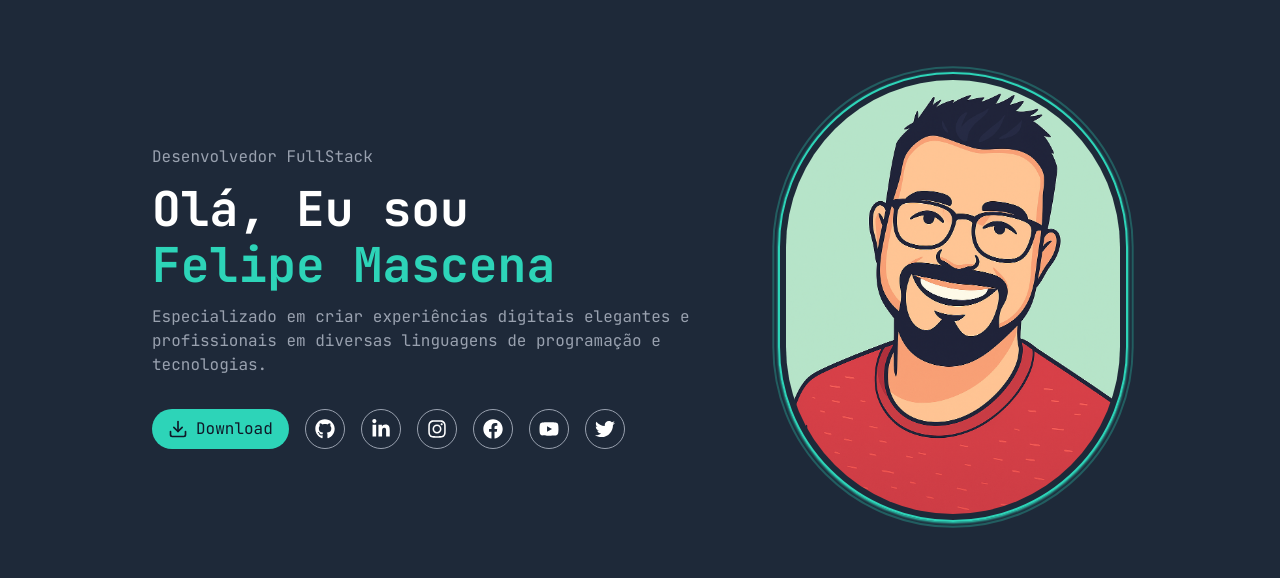
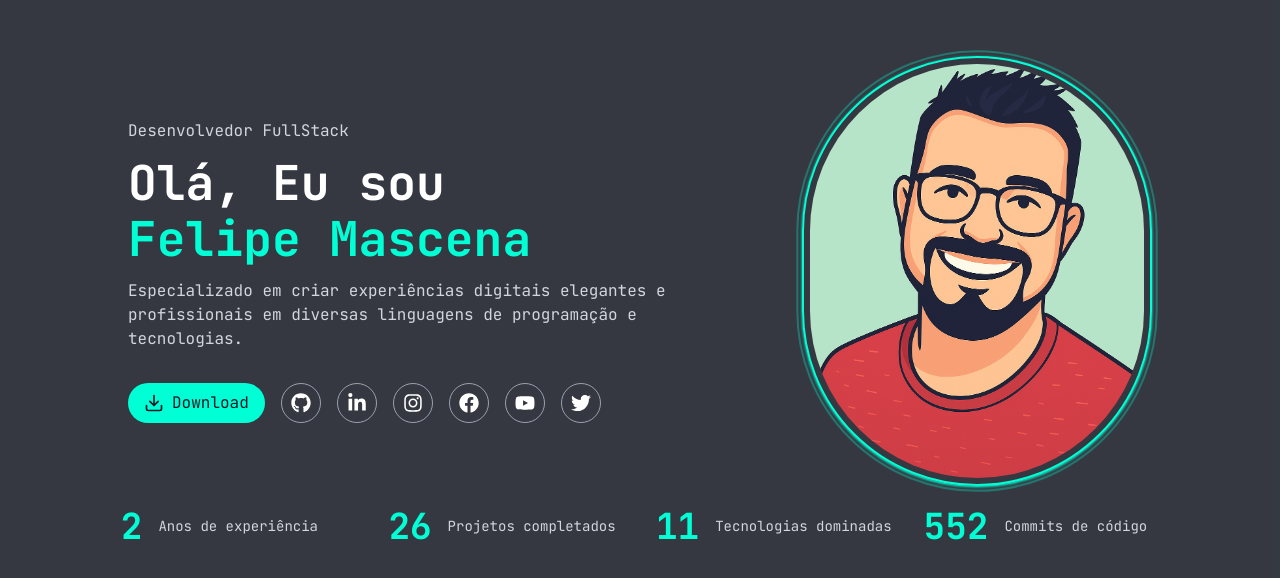
Before and after one commit to fmascena-dev/portfolio_next, a Next.js app: page / in a window 1280 px wide. Shown: the top 578 px of the page. Built offline with nearby package versions, Linux system fonts and the light colour scheme.

Commit message:
feat: adicionando elementos na Home

```diff
--- a/src/components/Hero.tsx
+++ b/src/components/Hero.tsx
@@ -1,41 +1,46 @@
 "use client";
 
-import { socialLinks } from "@/lib/constants";
+import { socialLinks, stats } from "@/lib/constants";
 import { motion } from "framer-motion";
 import { Download } from "lucide-react";
 import Image from "next/image";
-import meuAvatar from "../assets/my_avatar.png"
+import meuAvatar from "../assets/my_avatar.png";
+import CountUp from "./CountUp";
 
 export default function Hero() {
   return (
-    <section className="min-h-screen bg-gray-800 text-white pt-6">
-      <div className="max-w-5xl mx-auto px-6 py-12 flex gap-14">
-        <div className="flex flex-col-reverse lg:flex-row items-center justify-between gap-8 lg:gap-16">
+    <section className="min-h-screen flex flex-col bg-gray-950/80 text-white pt-8">
+      <div className="flex flex-col mx-auto px-6 py-9 gap-10 lg:gap-5 lg:pt-6">
+        <div className="max-w-5xl mx-auto flex gap-14">
+          <div className="flex flex-col-reverse lg:flex-row items-center justify-between gap-6 lg:gap-16">
             <motion.div
               initial={{ opacity: 0, y: 20 }}
               animate={{ opacity: 1, y: 0 }}
               transition={{ duration: 0.5 }}
             >
-            <span className="text-gray-400 mb-4 block text-center lg:text-left">
+              <span className="text-gray-300 mb-4 block text-center lg:text-left">
                 Desenvolvedor FullStack
               </span>
               <h1 className="text-5xl font-bold mb-4 text-center lg:text-left">
                 Olá, Eu sou
-              <span className="block text-[#2DD4B8] mt-2">Felipe Mascena</span>
+                <span className="block text-[#00ffd5] mt-2">
+                  Felipe Mascena
+                </span>
               </h1>
 
-            <p className="text-gray-400 mb-8 text-center lg:text-left">
+              <p className="text-gray-300 mb-8 text-center lg:text-left">
                 Especializado em criar experiências digitais elegantes e
-              profissionais em diversas linguagens de programação e tecnologias.
+                profissionais em diversas linguagens de programação e
+                tecnologias.
               </p>
 
               <div className="flex flex-col items-center lg:flex-row gap-4">
                 <motion.a
-                href="/curriculo.pdf"
+                  href="/Cv-Felipe.Seabra.pdf"
                   download
                   whileHover={{ scale: 1.03 }}
                   whileTap={{ scale: 0.95 }}
-                className=" w-full lg:w-auto bg-[#2DD4B8] text-gray-900 py-2 px-4 rounded-full flex items-center justify-center gap-2 hover:bg-[#5EEDCD] transition-colors duration-300"
+                  className=" w-full lg:w-auto bg-[#00ffd5] text-gray-900 py-2 px-4 rounded-full flex items-center justify-center gap-2 hover:bg-[#00ffd5]/80 transition-colors duration-300"
                 >
                   <Download size={20} />
                   Download
@@ -46,9 +51,10 @@ export default function Hero() {
                     <motion.a
                       key={index}
                       href={social.href}
+                      title={social.title}
                       target="_blank"
                       rel="noopener noreferrer"
-                    className="w-10 h-10 border border-gray-400 rounded-full flex items-center justify-center hover:text-[#2DD4B8] hover:border-[#2DD4B8] transition-colors duration-300"
+                      className="w-10 h-10 border border-gray-400 rounded-full flex items-center justify-center hover:text-[#00ffd5] hover:border-[#00ffd5] transition-colors duration-300"
                       whileHover={{ scale: 1.1 }}
                       whileTap={{ scale: 0.9 }}
                     >
@@ -68,7 +74,7 @@ export default function Hero() {
             }}
             className="relative flex-1"
           >
-          <div className="w-[350px] h-[450px] relative mx-auto">
+            <div className="hidden md:block w-[350px] h-[430px] relative mx-auto">
               <motion.div
                 // animate={{
                 //   rotate: 360,
@@ -79,7 +85,7 @@ export default function Hero() {
                 //   ease: "linear",
                 //   repeat: Infinity,
                 // }}
-              className="absolute inset-0 rounded-full border-2 border-[#2DD4B8] shadow shadow-[#2DD4B8]"
+                className="absolute inset-0 rounded-full border-2 border-[#00ffd5] shadow shadow-[#00ffd5]"
               />
 
               <motion.div
@@ -91,16 +97,34 @@ export default function Hero() {
                   ease: "easeInOut",
                   repeat: Infinity,
                 }}
-              className="absolute inset-[-5px] rounded-full border-2 border-[#2DD4B8]/30"
+                className="absolute inset-[-5px] rounded-full border-2 border-[#00ffd5]/30"
               />
 
               <Image
                 src={meuAvatar}
                 alt="My Avatar"
                 fill
-              className="object-cover rounded-full p-2"
+                className="hidden md:block object-cover rounded-full p-2"
               />
             </div>
+          </motion.div>
+        </div>
+        <motion.div
+          initial={{ opacity: 0, y: 20 }}
+          animate={{ opacity: 1, y: 0 }}
+          transition={{ delay: 0.5 }}
+          className="grid grid-cols-2 md:grid-cols-4 gap-8"
+        >
+          {stats.map((stat, index) => (
+            <div key={index} className="flex items-center gap-4">
+              <h2 className="text-4xl font-bold text-[#00ffd5]">
+                <CountUp value={Number(stat.number)} />
+              </h2>
+              <p>
+                <span className="text-gray-300 text-sm">{stat.text}</span>
+              </p>
+            </div>
+          ))}
         </motion.div>
       </div>
     </section>
```
Lines whose indentation alone changed are shown as unchanged.
